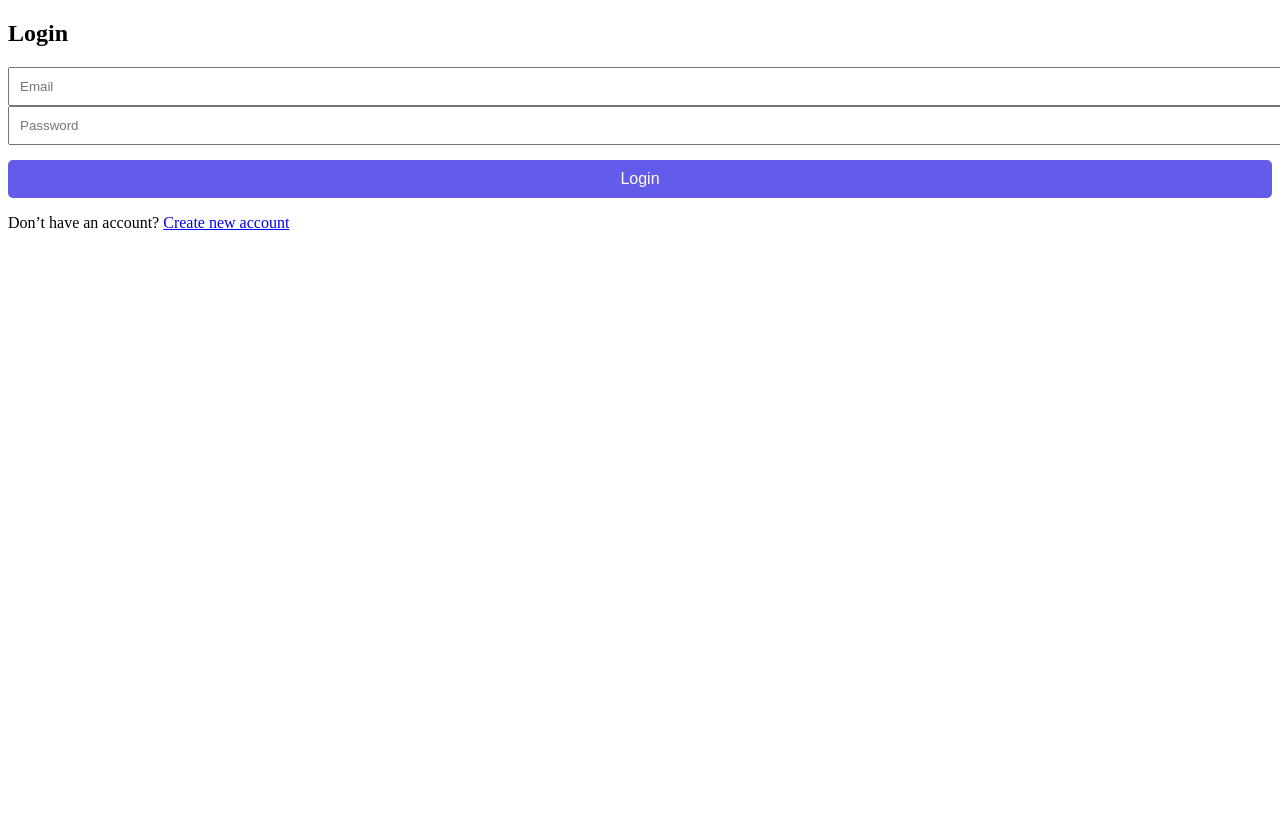
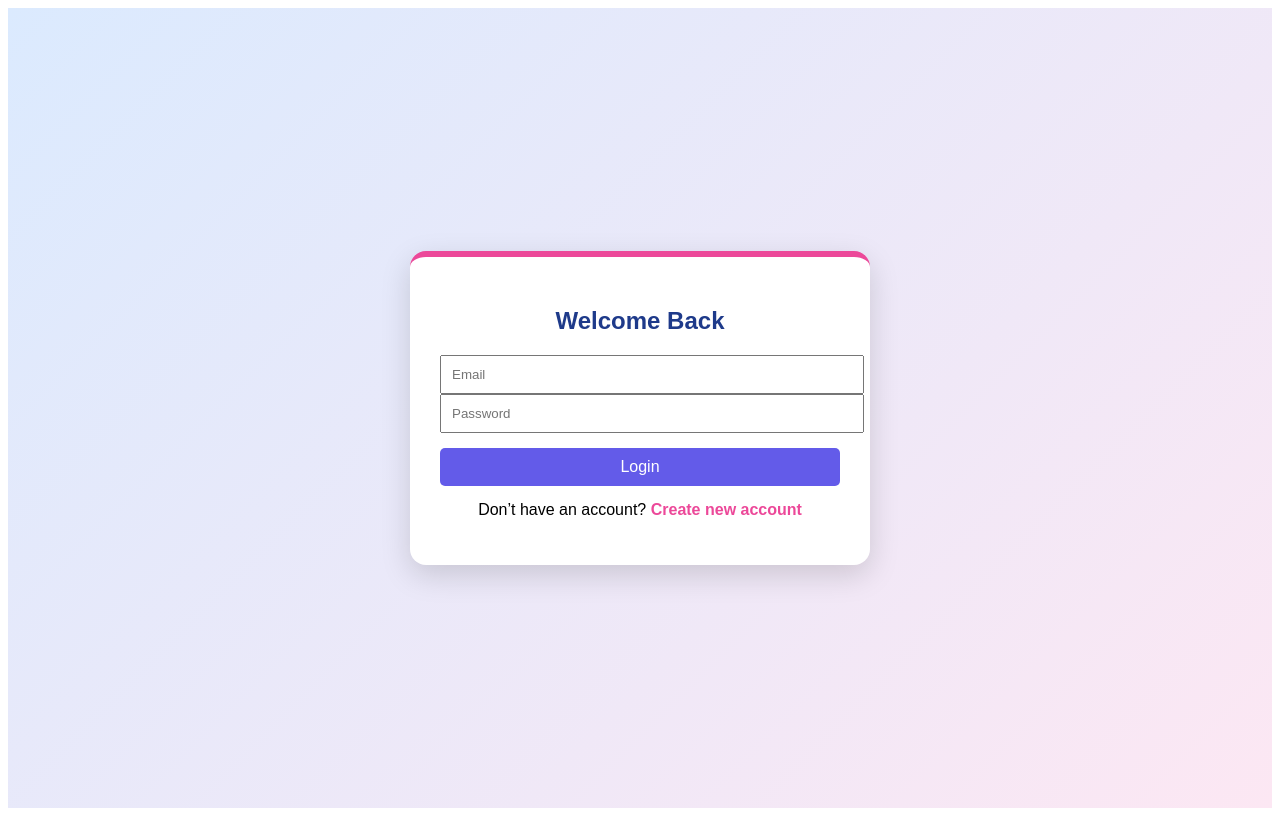
Before and after one commit to bhaktishinde2388/aruba, a React (Vite) app: page /login in a window 1280 px wide. Built offline with nearby package versions, Linux system fonts and the light colour scheme.

Commit message:
feat : the css is added to the login page also

```diff
--- a/src/views/Login/Login.css
+++ b/src/views/Login/Login.css
@@ -0,0 +1,57 @@
+
+.login-container {
+  min-height: 100vh;
+  display: flex;
+  justify-content: center;
+  align-items: center;
+  background: linear-gradient(135deg, #dbeafe, #fce7f3);
+  font-family: Arial, sans-serif;
+}
+
+
+.login-card {
+  width: 400px;
+  background: #ffffff;
+  padding: 30px;
+  border-radius: 16px;
+  box-shadow: 0 10px 30px rgba(0, 0, 0, 0.15);
+  border-top: 6px solid #ec4899;
+}
+
+
+.login-title {
+  text-align: center;
+  margin-bottom: 20px;
+  color: #1e3a8a;
+}
+
+button {
+  width: 100%;
+  margin-top: 10px;
+  background-color: #3b82f6;
+  color: white;
+  border: none;
+  padding: 10px;
+  border-radius: 8px;
+  font-size: 16px;
+  cursor: pointer;
+}
+
+button:hover {
+  background-color: #2563eb;
+}
+
+.signup-link {
+  text-align: center;
+  margin-top: 15px;
+}
+
+.signup-link a {
+  color: #ec4899;
+  font-weight: bold;
+  text-decoration: none;
+}
+
+.signup-link a:hover {
+  text-decoration: underline;
+}
--- a/src/views/Login/Login.jsx
+++ b/src/views/Login/Login.jsx
@@ -2,6 +2,7 @@ import React,{useState} from 'react'
 import InputBoxs from '../../components/InputBoxs/InputBoxs'
 import Button from '../../components/Button/Button'
 import { Link } from 'react-router-dom'
+import "./Login.css"
 
 function Login() {
    const [email, setEmail] = useState("");
@@ -36,8 +37,9 @@ function Login() {
     }
   }
   return (
-     <div className="container">
-      <h2>Login</h2>
+     <div className="login-container">
+    <div className="login-card">
+      <h2 className="login-title">Welcome Back</h2>
 
       <form onSubmit={loginValidation}>
         <InputBoxs placeholder="Email" type="email" value={email} onChange={(e) => setEmail(e.target.value)}
@@ -51,10 +53,11 @@ function Login() {
       </form>
 
 
-       <p>
+       <p className="signup-link">
         Don’t have an account?{" "}
         <Link to="/signup">Create new account</Link>
       </p>
+    </div>
     </div>
   )
 }
--- a/src/views/Signup/Signup.jsx
+++ b/src/views/Signup/Signup.jsx
@@ -104,7 +104,7 @@ function Signup() {
 
         <Button type="submit" text="Signup" />
       </form>
-      <p>
+      <p className="login-link">
         Already have an account?{" "}
         <Link to="/login">login on existing account</Link>
       </p>
```
